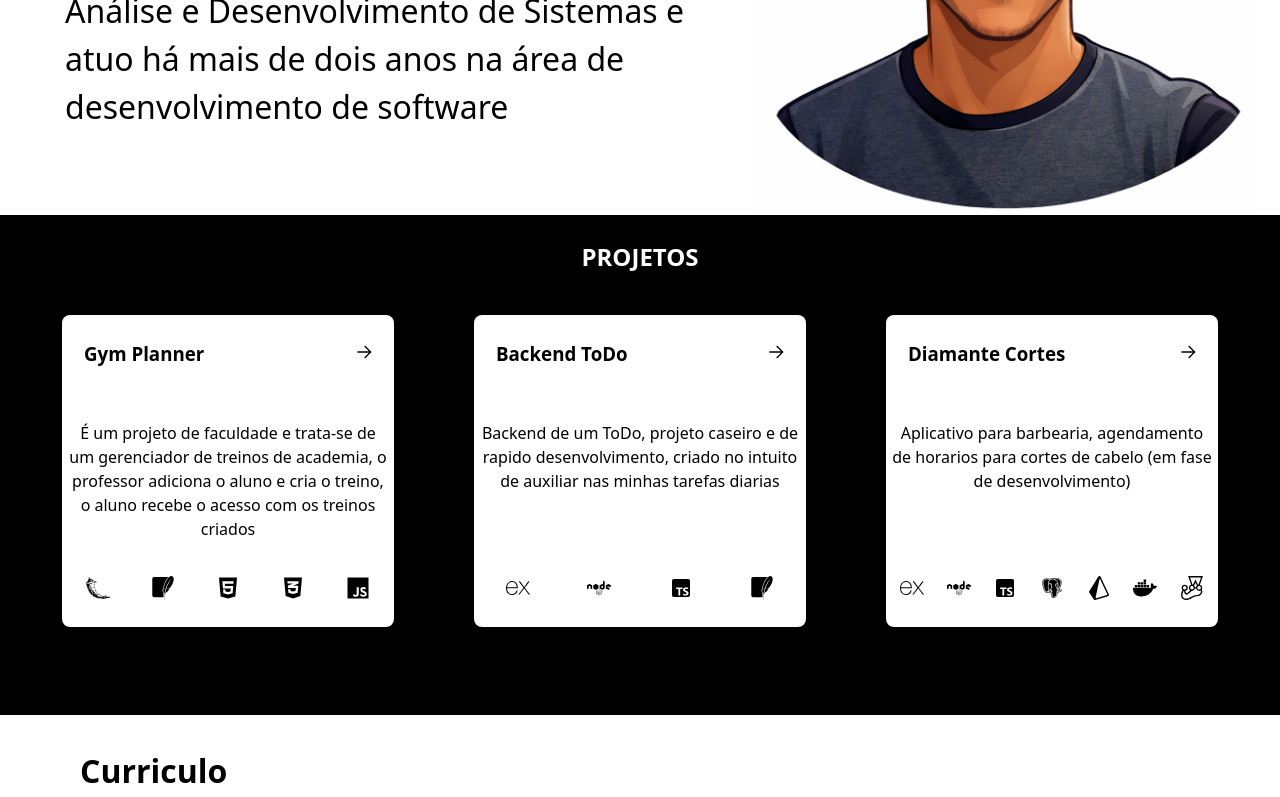
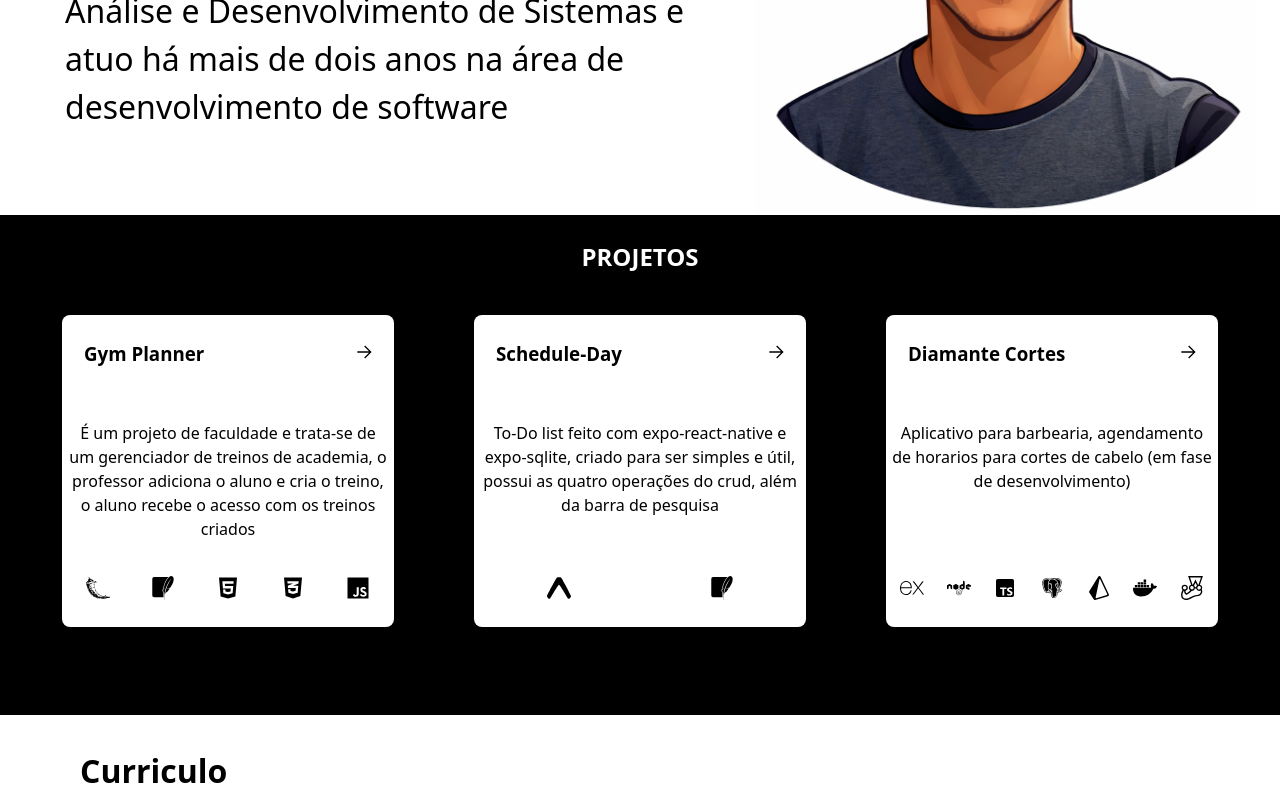
Before and after one commit to Gabriel-Dev-JS/LP-Gabriel, a React (Vite) app: page / in a window 1280 px wide. Shown: the part 413-1210 px from the top of the page. Built offline with nearby package versions, Linux system fonts and the light colour scheme.

Commit message:
alteracao no card de projeto

```diff
--- a/src/sections/Projetos/index.tsx
+++ b/src/sections/Projetos/index.tsx
@@ -3,7 +3,8 @@ import { useEffect, useState } from "react";
 import { BiLogoPostgresql, BiLogoTypescript } from "react-icons/bi";
 import { FaCss3Alt, FaDocker, FaNode } from "react-icons/fa";
 import { IoLogoHtml5, IoLogoJavascript } from "react-icons/io5";
-import { SiExpress, SiFlask, SiJest, SiPrisma, SiSqlite } from "react-icons/si";
+import { SiExpo, SiExpress, SiFlask, SiJest, SiPrisma, SiSqlite } from "react-icons/si";
+
 
 import { Navigation, Pagination } from "swiper/modules";
 import { Swiper, SwiperSlide } from "swiper/react";
@@ -47,14 +48,12 @@ const Projetos:React.FC = () => {
             link: "https://github.com/Gabriel-Dev-JS/GymPlanner"
         },
         {
-            titulo: "Backend ToDo",
-            conteudo: "Backend de um ToDo, projeto caseiro e de rapido desenvolvimento, criado no intuito de auxiliar nas minhas tarefas diarias",
-            tecnologias: [<SiExpress className={styles.iconesTecnologias}/>, <FaNode className={styles.iconesTecnologias}/>, <BiLogoTypescript className={styles.iconesTecnologias}/>, <SiSqlite className={styles.iconesTecnologias}/>],
-            link: "https://github.com/Gabriel-Dev-JS/Backend-ToDo"
+            titulo: "Schedule-Day",
+            conteudo: "To-Do list feito com expo-react-native e expo-sqlite, criado para ser simples e útil, possui as quatro operações do crud, além da barra de pesquisa",
+            tecnologias: [<SiExpo className={styles.iconesTecnologias}/>, <SiSqlite className={styles.iconesTecnologias}/>],
+            link: "https://github.com/Gabriel-Dev-JS/schedule-day"
         },
         {
-            // titulo: "Organizador Financeiro",
-            // conteudo: "Criei uma carteira onde o usuario consegue gerir o seu salario, inputando os valores arrecadados e gastos durante o mês, para o melhor controle dos gastos mensais",
             titulo: "Diamante Cortes",
             conteudo: "Aplicativo para barbearia, agendamento de horarios para cortes de cabelo (em fase de desenvolvimento)",
             tecnologias: [<SiExpress className={styles.iconesTecnologias}/>, <FaNode className={styles.iconesTecnologias}/>, <BiLogoTypescript className={styles.iconesTecnologias}/>, <BiLogoPostgresql className={styles.iconesTecnologias}/>, <SiPrisma className={styles.iconesTecnologias}/>, <FaDocker className={styles.iconesTecnologias}/>, <SiJest className={styles.iconesTecnologias}/>],
```
